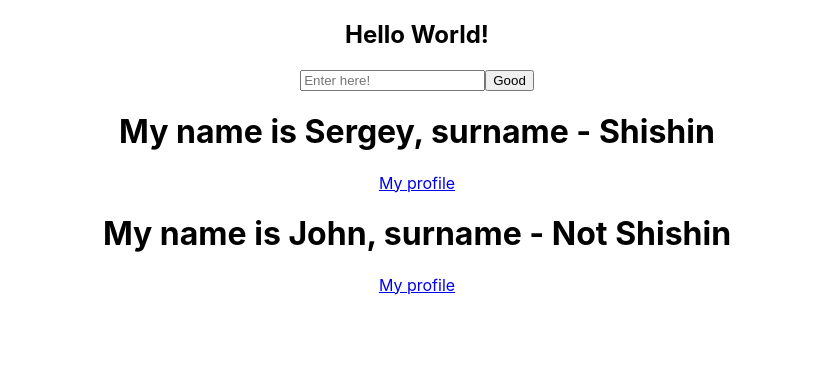
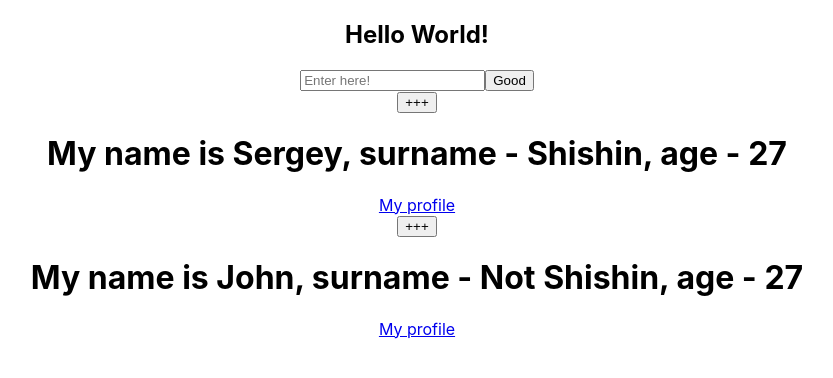
Before and after one commit to Sshishin/base-react, a React (Create React App) app in the folder my-app/: page / in a window 1280 px wide. Shown: the top 378 px of the page, without its empty margins (223-1056 px from the left). Built offline with nearby package versions, Linux system fonts and the light colour scheme.

Commit message:
feat(state): add state for buttons

```diff
--- a/my-app/src/App.js
+++ b/my-app/src/App.js
@@ -38,13 +38,55 @@
 // Свойства компонентов (props)
 // Props это объект со свойтсвами которые мы передадим
 
-const WhoAmI = (props) => {   //Длаее указывае значения для props при передаче компонента с помощью атрибутов
-  return (
-    <div>
-      <h1> My name is {props.name()}, surname - {props.surname} </h1>
-        <a href="{props.link}">My profile</a>
-    </div>
-  )
+// const WhoAmI = (props) => {   //Длаее указывае значения для props при передаче компонента с помощью атрибутов
+//   return (
+//     <div>
+//       <h1> My name is {props.name()}, surname - {props.surname} </h1>
+//         <a href="{props.link}">My profile</a>
+//     </div>
+//   )
+// }
+
+class WhoAmI extends React.Component {      //Использование классов для демонстрации работы с состояниями
+    constructor(props) {     //Конструктор в данном случае лушче не использовать где нет каких-то дополнительных действий
+       super(props)
+       this.state = {   //Как раз таки объект состояния
+            years: 27,
+            text: '+++'
+       }
+    }
+
+    // Такая запись используется если новый state не зависит от предыдущего
+
+    // nextYear = () => {      //Здесь можно применять только стрелочную функцию
+    //     console.log('+++')
+    //     this.setState({     //Изменяем состояние
+    //         years: this.state.years + 1
+    //     })
+    // }
+
+
+    // Такая запись используется если новый state ЗАВИСИТ от предыдущего
+    // Такой вариант не допускает того чтобы счетчик сбился и всегда успевает подрисовывать новые данные (потому что ждет выполнения предыдущей операции так как это асинхронная операция)
+    // Меняет только указанные значения и не трогает которые указаны не были
+
+    nextYear = () => {      //Здесь можно применять только стрелочную функцию
+        this.setState(state => ({       //Здесь обертка в скобки заменяет return
+            years: state.years + 1,
+
+        }))
+    }
+
+    render() {
+        const {name, surname, link} = this.props    //Вытаскиваем деструктуризированные элементы из объекта пропс
+        return (
+            <div>
+                <button onClick={this.nextYear}>{this.state.text}</button>
+              <h1> My name is {name}, surname - {surname}, age - {this.state.years} </h1>
+                <a href={link}>My profile</a>
+            </div>
+          )
+    }
 }
 
 function App() {
@@ -55,13 +97,27 @@
       </StrictMode>
       <Field/>
       <Button/>
-      <WhoAmI
+      {/* <WhoAmI
         name={() => {return 'Sergey'}}
         surname="Shishin"
         link="google.com"
       />
       <WhoAmI
         name={() => {return 'John'}}
+        surname="Not Shishin"
+        link="yandex.com"
+      /> */}
+
+
+      {/* Тестируем пропсы для классовых компонентов */}
+
+      <WhoAmI
+        name='Sergey'
+        surname="Shishin"
+        link="google.com"
+      />
+      <WhoAmI
+        name='John'
         surname="Not Shishin"
         link="yandex.com"
       />
```
Also changed, not shown: 1 other file (tests, documents, lock files or other folders).
